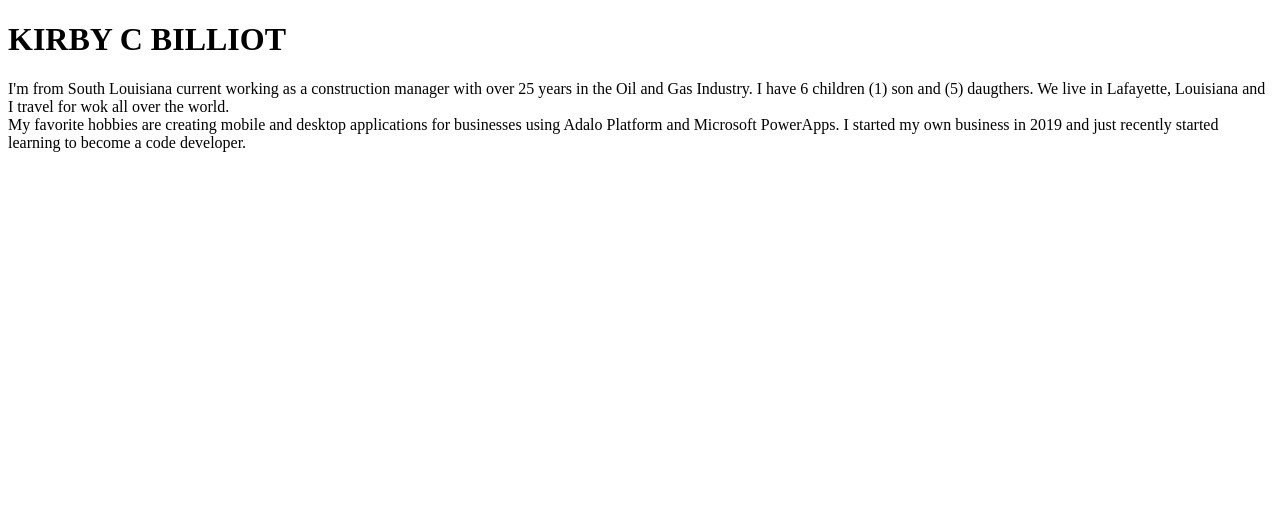
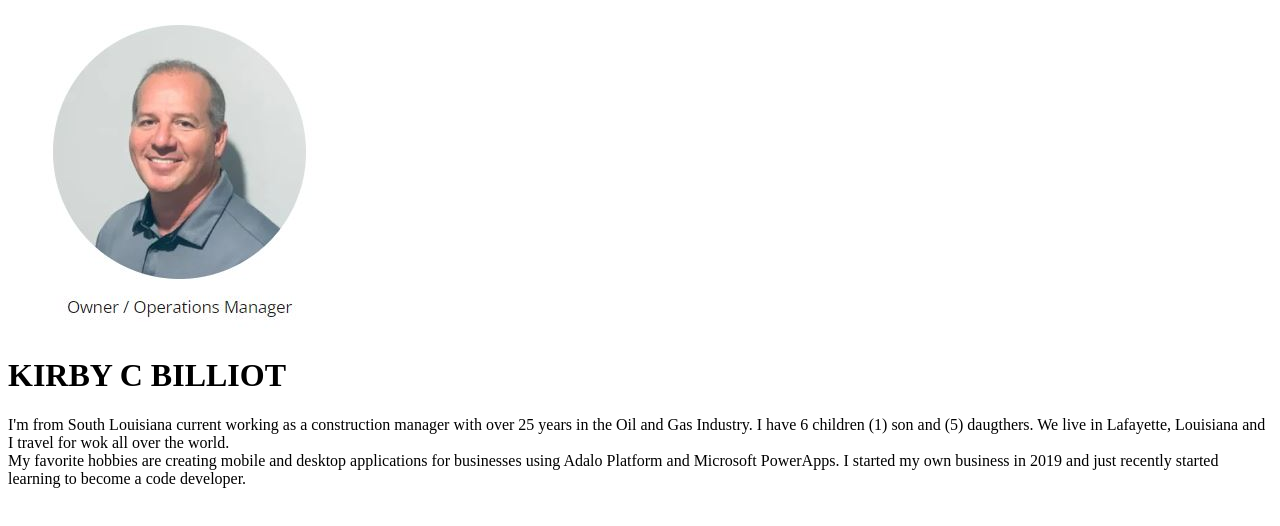
Before and after one commit to poddnahh/personal_site, a plain HTML site: page about.html in a window 1280 px wide. Drawn offline with Linux system fonts and the light colour scheme.

Commit message:
Update about.html
Added my image

```diff
--- a/about.html
+++ b/about.html
@@ -4,6 +4,7 @@
     <title>About Me</title>
 </head>
 <body>
+    <Div><img src= "me.jpg" alt="picture of KIRBY" ></Div>
     <h1>
        KIRBY C BILLIOT
     </h1>
```
